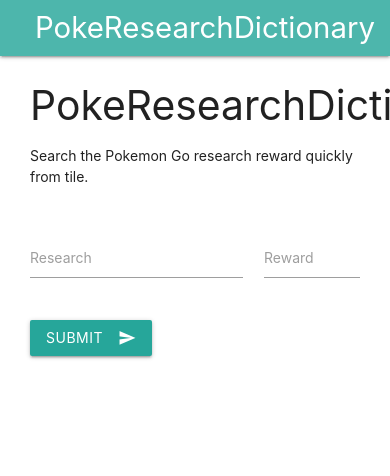
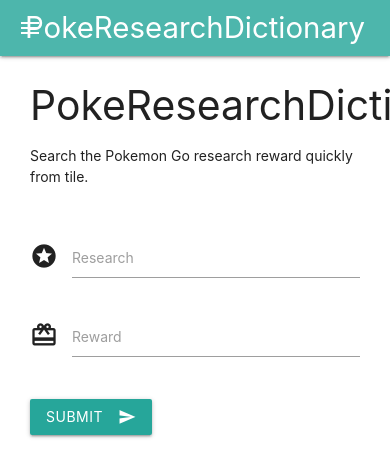
Before and after one commit to npes87184/PokeResearchDictionary, a plain HTML site: page docs/index.html in a window 390 px wide. Shown: the top 476 px of the page. Drawn offline with nearby package versions, Linux system fonts and the light colour scheme.

Commit message:
web: better for mobile

```diff
--- a/docs/index.html
+++ b/docs/index.html
@@ -12,7 +12,8 @@
     <div class="navbar-fixed">
         <nav>
             <div class="nav-wrapper teal lighten-2">
-                <a href="https://raw.githubusercontent.com/npes87184/PokeResearchDictionary/master/app/src/main/res/drawable/app_icon.png" class="brand-logo" style="margin-left:10px;">PokeResearchDictionary</a>
+                <a href="https://github.com/npes87184/PokeResearchDictionary" class="brand-logo">PokeResearchDictionary</a>
+                <a href="#" data-target="mobile-sidebar" class="sidenav-trigger"><i class="material-icons">menu</i></a>
                 <ul class="right hide-on-med-and-down">
                     <li><a href="index.html"><i class="material-icons left">cloud_upload</i>Report</a></li>
                     <li><a href="list.html"><i class="material-icons left">dvr</i>List</a></li>
@@ -20,6 +21,11 @@
             </div>
         </nav>
     </div>
+    <ul class="sidenav" id="mobile-sidebar">
+        <li><a href="index.html"><i class="material-icons left">cloud_upload</i>Report</a></li>
+        <li><a href="list.html"><i class="material-icons left">dvr</i>List</a></li>
+    </ul>
+
     <div class="container">
         <div class="row">
             <div class="col s12">
@@ -30,16 +36,18 @@
         <div class="row">
             <form class="col s12" action="https://formspree.io/npes87184@gmail.com" method="POST">
                 <div class="row">
-                    <div class="input-field col s8">
+                    <div class="input-field col l8 s12">
+                        <i class="material-icons prefix">stars</i>
                         <input id="research" type="text" class="validate">
                         <label for="research">Research</label>
                     </div>
-                    <div class="input-field col s4">
+                    <div class="input-field col l4 s12">
+                        <i class="material-icons prefix">redeem</i>
                         <input id="reward" type="text" class="validate">
                         <label for="reward">Reward</label>
                     </div>
                 </div>
-                <button class="btn waves-effect waves-light" type="submit" name="action">Submit
+                <button class="btn center waves-effect waves-light" type="submit" name="action">Submit
                     <i class="material-icons right">send</i>
                 </button>
             </form>
@@ -48,6 +56,12 @@
 
 	<!--Import jQuery before materialize.js-->
 	<script type="text/javascript" src="https://code.jquery.com/jquery-3.2.1.min.js"></script>
+    <script>
+        // setup sidebar
+        $(document).ready(function(){
+            $('.sidenav').sidenav();
+        });
+    </script>
     <!-- Compiled and minified JavaScript -->
     <script src="https://cdnjs.cloudflare.com/ajax/libs/materialize/1.0.0/js/materialize.min.js"></script>
 </body>
```
Also changed, not shown: docs/list.html (+13 -1 lines).
